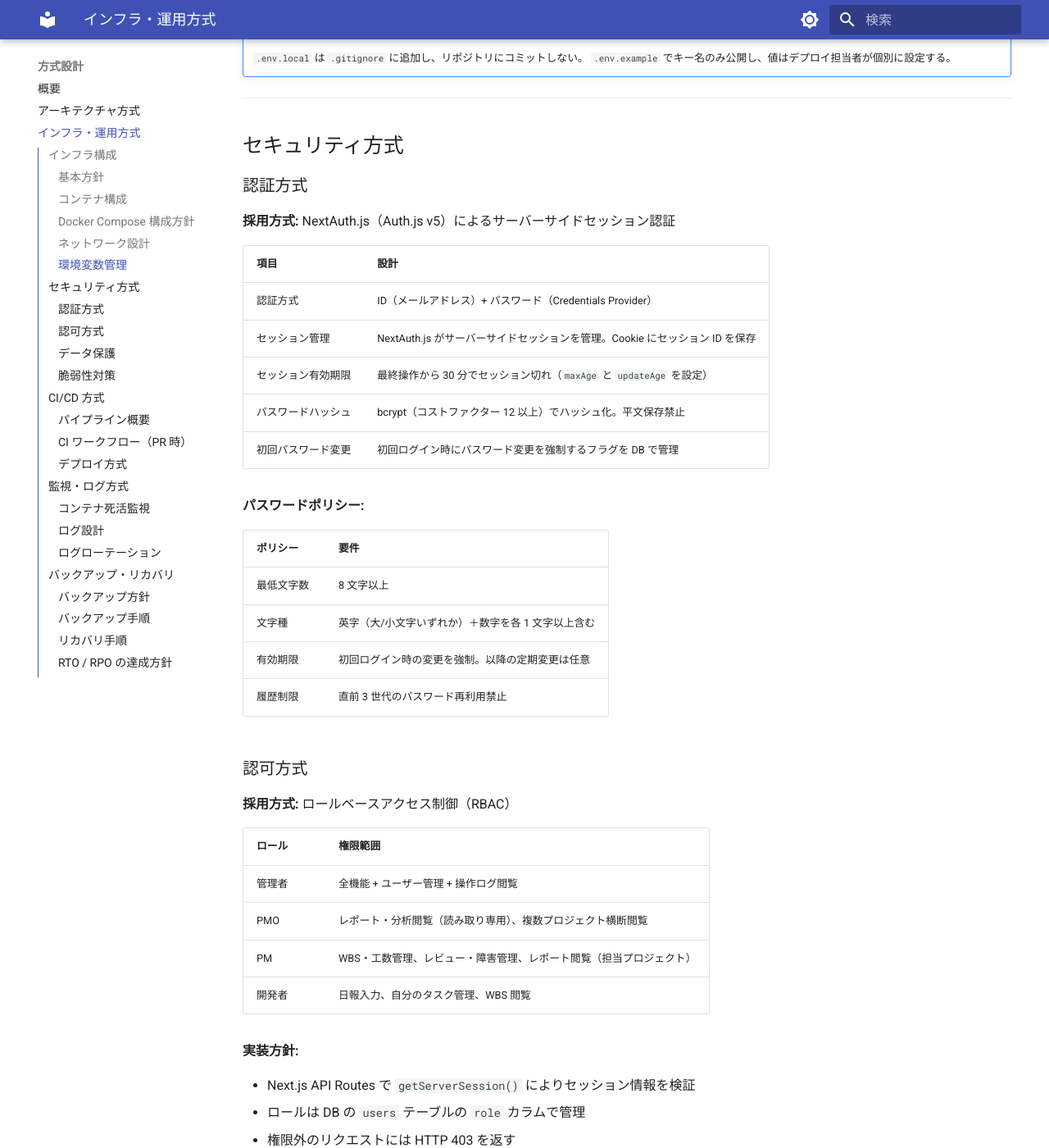
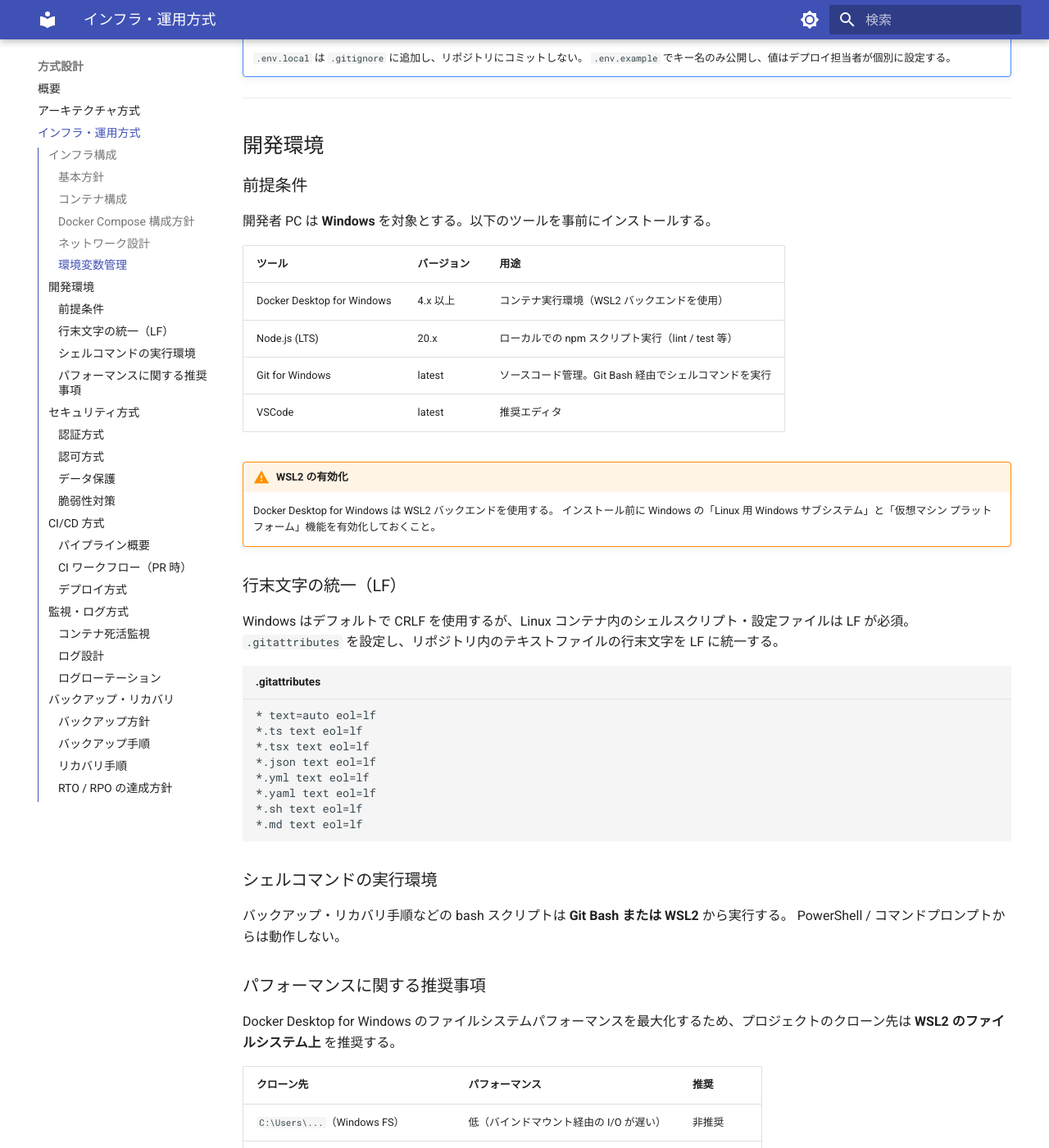
Before and after one commit to hashimoto-tomoya/ProjectHub, an MkDocs documentation site: the page built from docs/02-technical-design/infrastructure.md, in a window 1280 px wide and 1400 px high, scrolled down 3446 px. Shown: the whole window at 82% size. Built offline with MkDocs 1.6.1 and Material for MkDocs 9.7.7, drawn with Linux system fonts in a browser that asks for light colours; some of the changed text lies outside the part shown.

Commit message:
Windows開発環境の前提条件を方式設計書に追記
Docker Desktop for Windows（WSL2バックエンド）を開発環境の前提として明記。
行末文字統一（.gitattributes）、シェルコマンドの実行環境、パフォーマンス推奨事項を追加。

Co-Authored-By: Claude Sonnet 4.6 <noreply@anthropic.com>

````diff
--- a/docs/02-technical-design/infrastructure.md
+++ b/docs/02-technical-design/infrastructure.md
@@ -113,6 +113,59 @@ volumes:
 !!! note "`.env.local` の管理"
     `.env.local` は `.gitignore` に追加し、リポジトリにコミットしない。
     `.env.example` でキー名のみ公開し、値はデプロイ担当者が個別に設定する。
+
+---
+
+## 開発環境
+
+### 前提条件
+
+開発者 PC は **Windows** を対象とする。以下のツールを事前にインストールする。
+
+| ツール | バージョン | 用途 |
+|-------|-----------|------|
+| Docker Desktop for Windows | 4.x 以上 | コンテナ実行環境（WSL2 バックエンドを使用） |
+| Node.js (LTS) | 20.x | ローカルでの npm スクリプト実行（lint / test 等） |
+| Git for Windows | latest | ソースコード管理。Git Bash 経由でシェルコマンドを実行 |
+| VSCode | latest | 推奨エディタ |
+
+!!! warning "WSL2 の有効化"
+    Docker Desktop for Windows は WSL2 バックエンドを使用する。
+    インストール前に Windows の「Linux 用 Windows サブシステム」と「仮想マシン プラットフォーム」機能を有効化しておくこと。
+
+### 行末文字の統一（LF）
+
+Windows はデフォルトで CRLF を使用するが、Linux コンテナ内のシェルスクリプト・設定ファイルは LF が必須。
+`.gitattributes` を設定し、リポジトリ内のテキストファイルの行末文字を LF に統一する。
+
+```text title=".gitattributes"
+* text=auto eol=lf
+*.ts text eol=lf
+*.tsx text eol=lf
+*.json text eol=lf
+*.yml text eol=lf
+*.yaml text eol=lf
+*.sh text eol=lf
+*.md text eol=lf
+```
+
+### シェルコマンドの実行環境
+
+バックアップ・リカバリ手順などの bash スクリプトは **Git Bash または WSL2** から実行する。
+PowerShell / コマンドプロンプトからは動作しない。
+
+### パフォーマンスに関する推奨事項
+
+Docker Desktop for Windows のファイルシステムパフォーマンスを最大化するため、プロジェクトのクローン先は **WSL2 のファイルシステム上** を推奨する。
+
+| クローン先 | パフォーマンス | 推奨 |
+|-----------|--------------|------|
+| `C:\Users\...`（Windows FS） | 低（バインドマウント経由の I/O が遅い） | 非推奨 |
+| `\\wsl$\Ubuntu\home\...`（WSL2 FS） | 高 | 推奨 |
+
+!!! tip "WSL2 上での VSCode 利用"
+    プロジェクトを WSL2 ファイルシステムに置いた場合、VSCode の「WSL」拡張機能を使用することで
+    Windows から透過的に WSL2 上のファイルを編集・操作できる。
 
 ---
 
````
